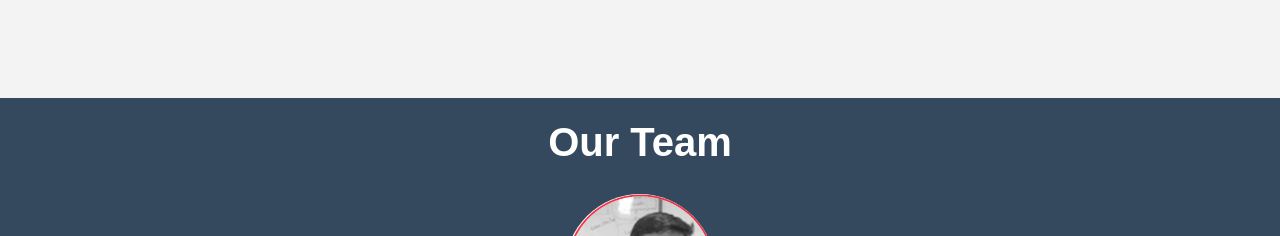
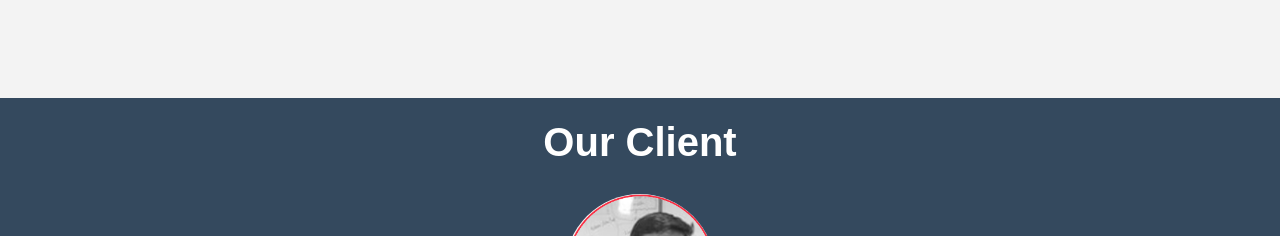
Before and after one commit to Shailyagarwal/shaily, a plain HTML site: page index.html in a window 1280 px wide. Shown: the part 1844-2080 px from the top of the page. Drawn offline with nearby package versions, Linux system fonts and the light colour scheme.

Commit message:
Update index.html

```diff
--- a/index.html
+++ b/index.html
@@ -166,11 +166,11 @@
 <div id="carouselExampleControls" class="bloc carousel slide" data-ride="carousel">
   <div class="carousel-inner">
     <div class="carousel-item">
-      <h1 style="color: white; padding: 20px;">Our Team</h1>
+      <h1 style="color: white; padding: 20px;">Our Client</h1>
       <p class="d-block w-100" ><img class="cont-img" src="team1.png"></p><p><span>Michael Pilnick</span></p><span>EVP, Human Resources First Advantage</span><p class="cont d-block w-100" >"They have built terrific and highly effective peer to peer reward platform. We are pleased with the rewars tool that we have deployed and they have proved to be terrific partners"</p>
     </div>
     <div class="carousel-item active">
-      <h1 style="color: white; padding: 20px;">Our Team</h1>
+      <h1 style="color: white; padding: 20px;">Our Client</h1>
       <p class="d-block w-100" ><img class="cont-img" src="team2.png"></p><p><span>Devdutta Sarma</span></p><span>CHRO, Satven Engineering Services</span><p class="cont d-block w-100" >"Our recognition program with kwench has fundamentally changed the way that we are doing business here. The ability for employees to cross-functionally thank and recognize other employee has taken us where we need to be globally."</p>
     </div>
   </div>
```
